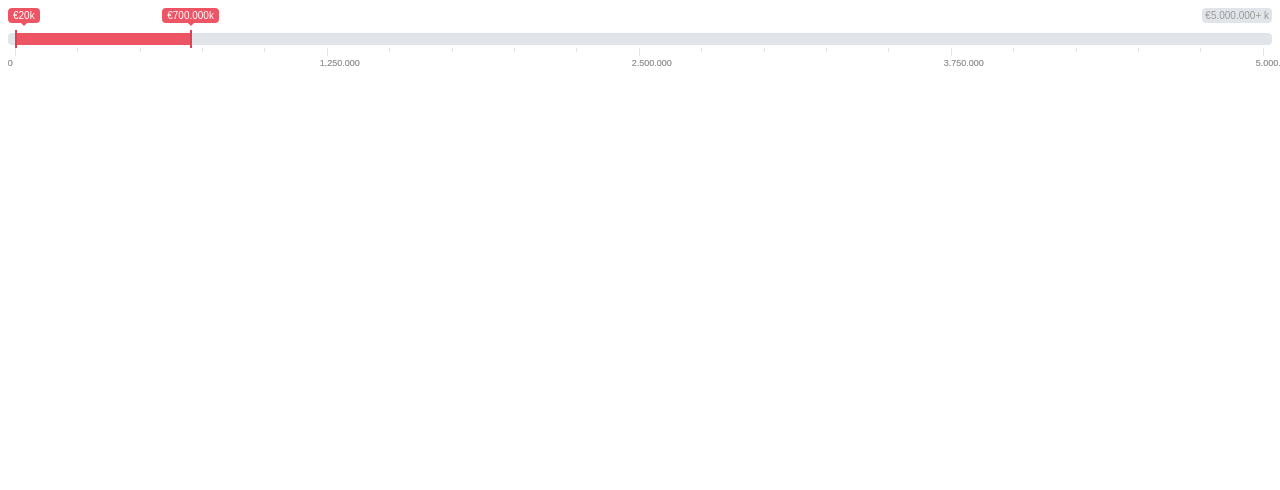
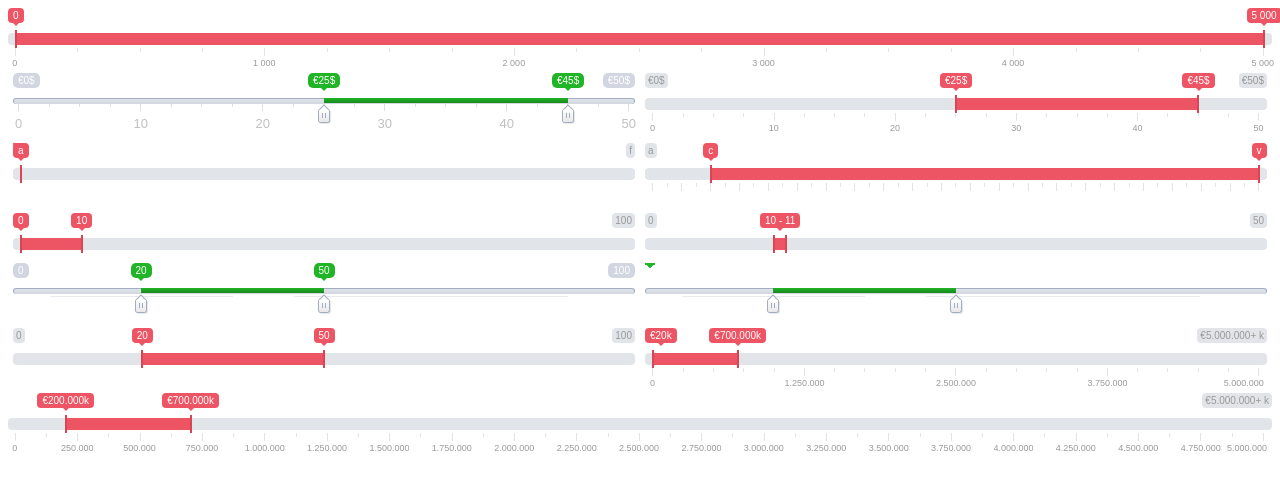
Before and after one commit to babsevensix/angularionrangeslider, an Angular app: page / in a window 1280 px wide. Shown: the top 490 px of the page. Built offline with nearby package versions, Linux system fonts and the light colour scheme.

Commit message:
Fix grid collision

```diff
--- a/src/app/app.component.html
+++ b/src/app/app.component.html
@@ -1,4 +1,4 @@
-<!--<div style="width:100%;">
+<div style="width:100%;">
   <app-ion-range-slider [min]="0" [max]="5000" [step]="1" [grid]="true" [grid_num]="5" [skin]="'flat'" [type]="'double'"
     >
   </app-ion-range-slider>
@@ -111,11 +111,11 @@
 
   </app-ion-range-slider>
   </div>
-</div>-->
+</div>
 
-<app-ion-range-slider [type]="'double'" [min]="0" [max]="5000000" [step]="10000" [from]="20"
+<app-ion-range-slider [type]="'double'" [min]="0" [max]="5000000" [step]="10000"
 
-    [to]="700000"
+
     [drag_interval]="true"
     [force_edges]="true"
     [prettify_enabled]="true"
@@ -126,6 +126,13 @@
     [values_separator]="' → '"
     [keyboard]="true"
     [grid]="true"
+    [grid_margin]="true"
+    [grid_num]="20"
+    [grid_snap]="false"
+    [step]="100000"
+    [from]="200000"
+    [to]=  "700000"
+    [showDebugInfo]="false"
   >
 
   </app-ion-range-slider>
--- a/src/app/ion-range-slider/ion-range-slider.component.html
+++ b/src/app/ion-range-slider/ion-range-slider.component.html
@@ -20,7 +20,7 @@
     <span #cache_single class="irs-single" *ngIf="cache.single.isVisible" (mousedown)="pointerDown('single', $event)"
       [ngStyle]="cache.single.style">{{cache.single.html}}</span>
   </span>
-  <span class="irs-grid" *ngIf="grid" [ngStyle]="cache.grid.style">
+  <span #cache_grid class="irs-grid" *ngIf="grid" [ngStyle]="cache.grid.style">
     <span class="irs-grid-pol small" *ngFor="let v of smallGridSnap" [style]="{
             left: v.left
           }"></span>
@@ -32,9 +32,11 @@
 
       </span>
 
-      <span class="irs-grid-text " [style]="{
-              left: v.left
-            }" style="margin-left: -0.80078%;">{{v.label}}</span>
+      <span class="irs-grid-text js-grid-text-{{idx}}" [style]="{
+              left: v.left,
+              marginLeft: v.marginLeft,
+              visibility: v.visibility
+            }" >{{v.label}}</span>
     </ng-container>
 
   </span>
@@ -71,6 +73,9 @@
 <!--irs-disabled-->
 
 <pre *ngIf="showDebugInfo">
+
+  this.coords.big_w:{{coords.big_w | json}}
+  bigGridSnap: {{bigGridSnap | json}}
   target:{{target}}
   coords.p_bar_x:{{coords.p_bar_x}}
   coords.p_bar_w:{{coords.p_bar_w}}
--- a/src/app/ion-range-slider/ion-range-slider.component.ts
+++ b/src/app/ion-range-slider/ion-range-slider.component.ts
@@ -11,6 +11,7 @@ interface gridsnap {
   left: string;
   label: string;
   marginLeft?:string;
+  visibility?: string;
 }
 
 interface styleHtmlElement {
@@ -72,6 +73,8 @@ export class IonRangeSliderComponent implements OnInit, AfterViewInit {
     | undefined; //$cache.s_from
   @ViewChild('cache_s_to') cache_s_to: ElementRef<HTMLSpanElement> | undefined; //$cache.s_to
   @ViewChild('cache_line') cache_line: ElementRef<HTMLSpanElement> | undefined;
+  @ViewChild('cache_grid') cache_grid: ElementRef<HTMLSpanElement> | undefined;
+
 
   //Basic setup
   @Input() type: 'double' | 'single' = 'single';
@@ -257,6 +260,9 @@ export class IonRangeSliderComponent implements OnInit, AfterViewInit {
     shad_from: { style: { left: '', width: '' }, html: '', isVisible: false },
     shad_to: { style: { left: '', width: '' }, html: '', isVisible: false },
   };
+
+
+  cache_grid_labels: HTMLSpanElement[] = [];
 
   constructor() {}
 
@@ -1255,8 +1261,11 @@ this.drawHandles();
       this.drawLabels();
       if (this.grid) {
 
-        this.calcGridMargin();
-        this.calcGridLabels();
+
+          this.calcGridMargin();
+          this.calcGridLabels();
+
+
       }
       this.force_redraw = true;
       this.coords.w_rs_old = this.coords.w_rs;
@@ -1619,52 +1628,7 @@ this.drawHandles();
     this.cache.grid.style.left = this.coords.grid_gap + '%';
   }
 
-  calcGridLabels() {
-    let i: number;
-    let start: number[] = [];
-    let finish: number[] = [];
-
-    //   var  label,
-    let num = this.coords.big_num;
-    //
-    for (i = 0; i < num; i++) {
-      //this.coords.big_w[i] = this.$cache.grid_labels[i].outerWidth(false);
-      this.coords.big_p[i] = this.toFixed(
-        (this.coords.big_w[i] / this.coords.w_rs) * 100
-      );
-      this.coords.big_x[i] = this.toFixed(this.coords.big_p[i] / 2);
-
-      start[i] = this.toFixed(this.coords.big[i] - this.coords.big_x[i]);
-      finish[i] = this.toFixed(start[i] + this.coords.big_p[i]);
-    }
-    //
-    if (this.force_edges) {
-       if (start[0] < -this.coords.grid_gap) {
-         start[0] = -this.coords.grid_gap;
-         finish[0] = this.toFixed(start[0] + this.coords.big_p[0]);
-
-         this.coords.big_x[0] = this.coords.grid_gap;
-       }
-    //
-       if (finish[num - 1] > 100 + this.coords.grid_gap) {
-         finish[num - 1] = 100 + this.coords.grid_gap;
-         start[num - 1] = this.toFixed(finish[num - 1] - this.coords.big_p[num - 1]);
-    //
-         this.coords.big_x[num - 1] = this.toFixed(this.coords.big_p[num - 1] - this.coords.grid_gap);
-       }
-    }
-    //
-    // this.calcGridCollision(2, start, finish);
-    // this.calcGridCollision(4, start, finish);
-    //
-    for (i = 0; i < num; i++) {
-      //   label = this.$cache.grid_labels[i][0];
-      //
-      //   if (this.coords.big_x[i] !== Number.POSITIVE_INFINITY) {
-      //     label.style.marginLeft = -this.coords.big_x[i] + "%";
-      //   }
-    }
-  }
+
 
   /**
    * Determine which handles was clicked last
@@ -1715,10 +1679,13 @@ this.drawHandles();
 
   calculateGrid() {
     if (!this.grid) {
-      this.bigGridSnap = [];
-      this.smallGridSnap = [];
+
+
       return;
     }
+    this.bigGridSnap = [];
+    this.smallGridSnap = [];
+    this.cache_grid_labels = [];
 
     let i: number;
     let z: number;
@@ -1791,9 +1758,95 @@ this.drawHandles();
     }
     this.coords.big_num = Math.ceil(big_num + 1);
 
-
-  }
-
+    this.cacheGridLabels();
+  }
+
+  cacheGridLabels () {
+    // var $label, i,
+    const    num = this.coords.big_num;
+
+     for (let i = 0; i < num; i++) {
+       const label = this.cache_grid?.nativeElement.querySelector<HTMLSpanElement>('.js-grid-text-'+i);
+        if (label)
+       this.cache_grid_labels.push(label);
+    //     $label = this.$cache.grid.find(".js-grid-text-" + i);
+    //     this.$cache.grid_labels.push($label);
+     }
+
+    this.calcGridLabels();
+}
+calcGridLabels() {
+  let i: number;
+  let start: number[] = [];
+  let finish: number[] = [];
+
+  //   var  label,
+  let num = this.coords.big_num;
+  //
+  for (i = 0; i < num; i++) {
+    const ow = this.outerWidth(this.cache_grid_labels[i]); //this.coords.big_w[i] = this.$cache.grid_labels[i].outerWidth(false);
+    if (ow > 0)
+      this.coords.big_w[i] = ow;
+
+    this.coords.big_p[i] = this.toFixed(
+      (this.coords.big_w[i] / this.coords.w_rs) * 100
+    );
+    this.coords.big_x[i] = this.toFixed(this.coords.big_p[i] / 2);
+
+    start[i] = this.toFixed(this.coords.big[i] - this.coords.big_x[i]);
+    finish[i] = this.toFixed(start[i] + this.coords.big_p[i]);
+  }
+  //
+  if (this.force_edges) {
+     if (start[0] < -this.coords.grid_gap) {
+       start[0] = -this.coords.grid_gap;
+       finish[0] = this.toFixed(start[0] + this.coords.big_p[0]);
+
+       this.coords.big_x[0] = this.coords.grid_gap;
+     }
+  //
+     if (finish[num - 1] > 100 + this.coords.grid_gap) {
+       finish[num - 1] = 100 + this.coords.grid_gap;
+       start[num - 1] = this.toFixed(finish[num - 1] - this.coords.big_p[num - 1]);
+  //
+       this.coords.big_x[num - 1] = this.toFixed(this.coords.big_p[num - 1] - this.coords.grid_gap);
+     }
+  }
+
+  this.calcGridCollision(2, start, finish);
+  this.calcGridCollision(4, start, finish);
+
+  for (i = 0; i < num; i++) {
+    // const   label = this.cache_grid_labels[i];
+
+       if (this.coords.big_x[i] !== Number.POSITIVE_INFINITY) {
+         this.bigGridSnap[i].marginLeft =  -this.coords.big_x[i] + "%";  //     label.style.marginLeft = -this.coords.big_x[i] + "%";
+       }
+  }
+}
+
+// Collisions Calc Beta
+      // TODO: Refactor then have plenty of time
+      calcGridCollision (step: number, start: number[], finish: number[]) {
+        // var i, next_i, label,
+        const  num = this.coords.big_num;
+
+
+        for (let i = 0; i < num; i += step) {
+        let     next_i = i + (step / 2);
+            if (next_i >= num) {
+                break;
+            }
+
+       // let label = this.cache_grid_labels[next_i];//     label = this.$cache.grid_labels[next_i][0];
+
+            if (finish[i] <= start[next_i]) {
+              this.bigGridSnap[next_i].visibility = 'visible';//label.style.visibility = "visible";
+            } else {
+              this.bigGridSnap[next_i].visibility = 'hidden';//label.style.visibility = "hidden";
+            }
+        }
+    }
   decorate(num: any, original: any) {
     let decorated = '';
     // o = this.options;
@@ -1916,8 +1969,10 @@ this.drawHandles();
     }
   }
 
-  private outerWidth(element: ElementRef<HTMLSpanElement> | undefined): number {
-    if (element && element.nativeElement) {
+  private outerWidth(element: ElementRef<HTMLSpanElement> | HTMLSpanElement | undefined): number {
+    if (element instanceof HTMLSpanElement){
+      return element.offsetWidth;
+    }else if (element && element.nativeElement) {
       return element.nativeElement.offsetWidth;
       //return element.nativeElement.getBoundingClientRect().width;
     }
```
